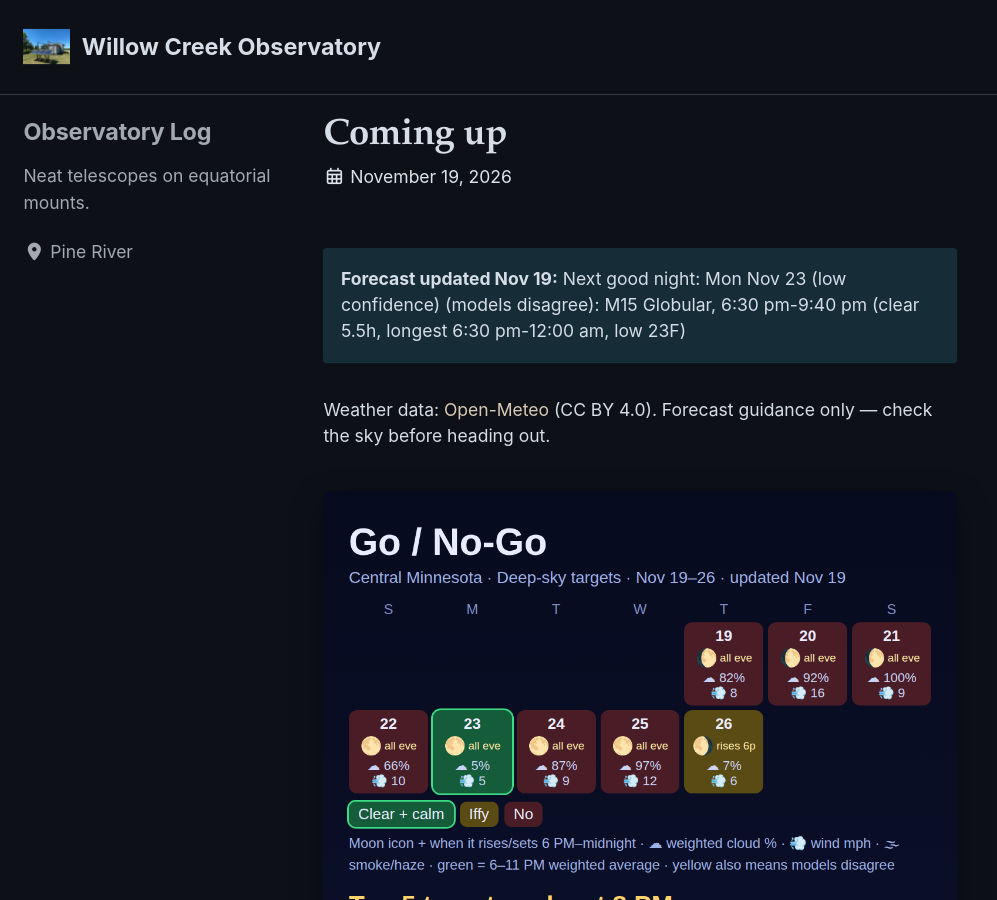
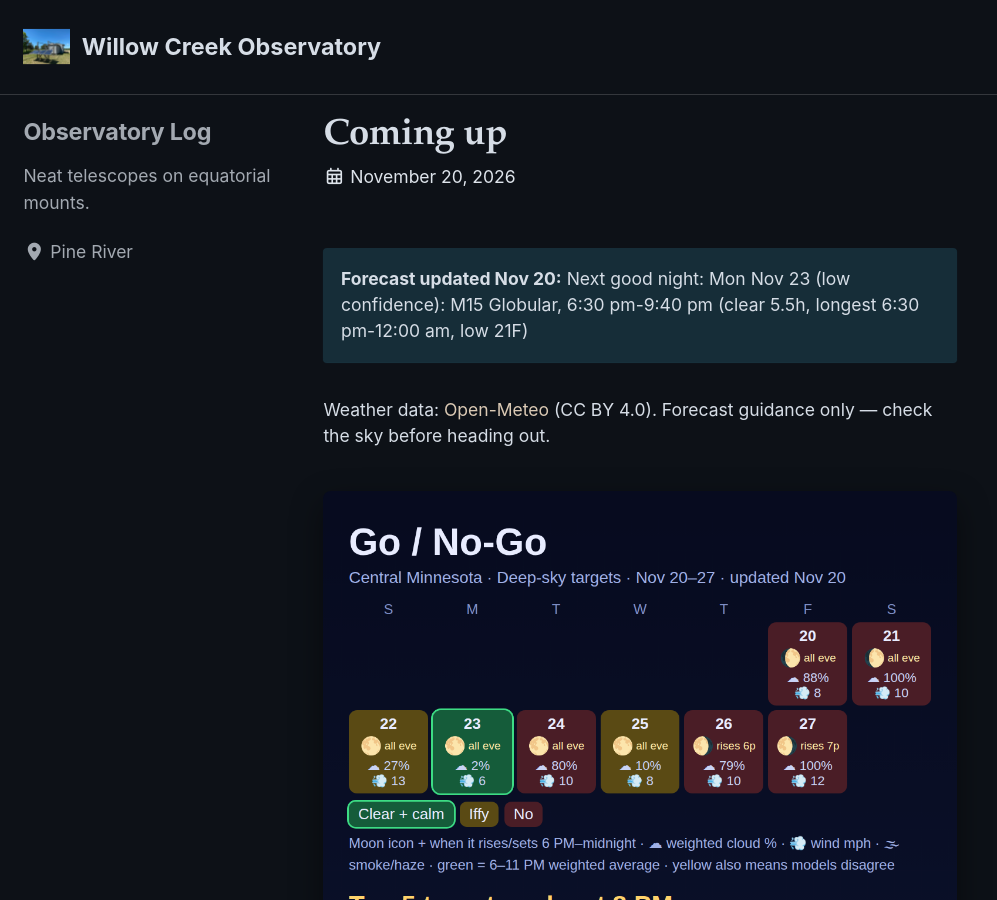
Before and after one commit to ethos101/ethos101.github.io, a Jekyll site: the page built from _posts/1900-01-01-about.md, in a window 1280 px wide and 900 px high. Shown: the whole window, without its empty margins (0-997 px from the left). Built offline with Jekyll 4.4.1, drawn with Linux system fonts in a browser that asks for light colours; cached includes are drawn as plain includes; some of the changed text lies outside the part shown.

Commit message:
Update stargazing forecast (Nov 20)

```diff
--- a/_includes/forecast_status.html
+++ b/_includes/forecast_status.html
@@ -1,2 +1,2 @@
-<p class="notice--info"><strong>Forecast updated Nov 19:</strong> Next good night: Mon Nov 23 (low confidence) (models disagree): M15 Globular, 6:30 pm-9:40 pm (clear 5.5h, longest 6:30 pm-12:00 am, low 23F)</p>
+<p class="notice--info"><strong>Forecast updated Nov 20:</strong> Next good night: Mon Nov 23 (low confidence): M15 Globular, 6:30 pm-9:40 pm (clear 5.5h, longest 6:30 pm-12:00 am, low 21F)</p>
 <p class="small">Weather data: <a href="https://open-meteo.com/">Open-Meteo</a> (CC BY 4.0). Forecast guidance only — check the sky before heading out.</p>
--- a/_posts/1900-01-01-about.md
+++ b/_posts/1900-01-01-about.md
@@ -1,6 +1,6 @@
 ---
 title: Coming up
-date: 2026-11-19
+date: 2026-11-20
 header:
   teaser: /images/month.png
 ---
```
Also changed, not shown: images/month.png.
